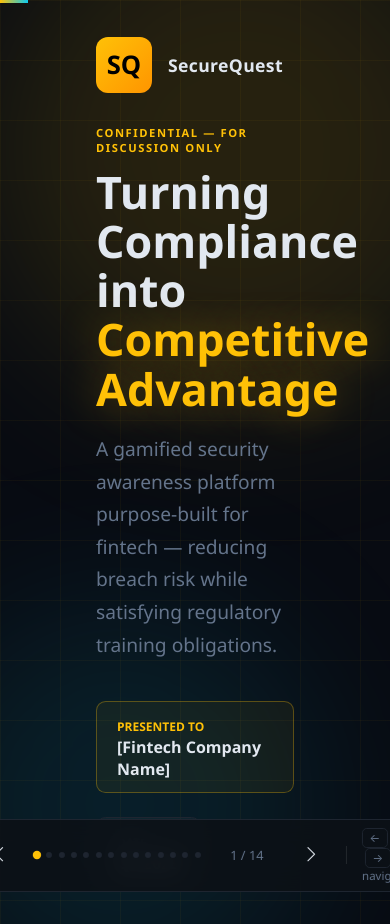
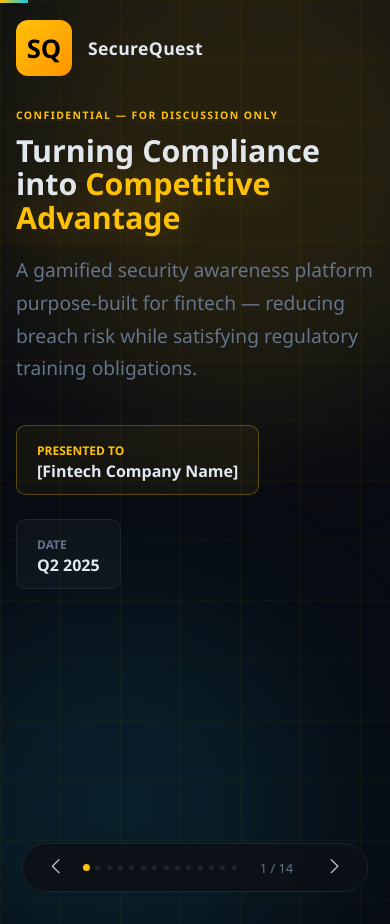
Before and after one commit to AdejoPhoenix/secureQuest, a Flask app: page /pitch in a window 390 px wide. Run offline with Flask 3, Linux system fonts and the light colour scheme.

Commit message:
Make pitch page fully responsive at all screen sizes
- Add .g2/.g3/.g4/.g5 CSS grid classes to all 13 inline-grid containers
  so media queries can override grid-template-columns with !important
- @media ≤900px: reduce slide padding, collapse g4→2-col, g5→3-col
- @media ≤576px: minimal padding (1.25rem/1rem), overflow-y:auto on
  slides so tall content scrolls instead of clipping; collapse g2/g3→1-col,
  g4/g5→2-col; shrink hero/title font sizes via clamp
- Add .stat-strip class to slide-7 stat bar so it wraps on mobile;
  add .stat-strip-sep to vertical dividers so they hide when wrapped
- Add .nav-hint/.nav-sep to keyboard shortcut hint in nav bar to hide
  it on touch devices where it's irrelevant
- .timeline wraps on mobile; .tl-step connector lines hidden when wrapped

Co-Authored-By: Claude Sonnet 4.6 <noreply@anthropic.com>

```diff
--- a/frontend/app/templates/pitch.html
+++ b/frontend/app/templates/pitch.html
@@ -182,6 +182,55 @@ h3.sub   { font-size: clamp(1.1rem, 2vw, 1.5rem); font-weight: 600; line-height:
 
 /* ── Keyboard hint ────────────────────────────────────────────────── */
 .kbd { display: inline-block; padding: .1rem .4rem; border: 1px solid var(--sq-border); border-radius: .3rem; font-size: .7rem; color: var(--sq-muted); }
+
+/* ══════════════════════════════════════════════════════════════════
+   RESPONSIVE — tablet ≤ 900px  ·  mobile ≤ 576px
+════════════════════════════════════════════════════════════════════ */
+
+/* Grid shorthand classes — applied in HTML; breakpoints override via !important */
+
+@media (max-width: 900px) {
+  .slide { padding: 2.5rem 3rem 5rem; }
+  .g4    { grid-template-columns: 1fr 1fr !important; }
+  .g5    { grid-template-columns: repeat(3, 1fr) !important; }
+}
+
+@media (max-width: 576px) {
+  .slide {
+    padding: 1.25rem 1rem 5.5rem;
+    align-items: flex-start;
+    overflow-y: auto;
+  }
+  h1.hero  { font-size: clamp(1.9rem, 7vw, 2.8rem); }
+  h2.title { font-size: clamp(1.5rem, 6vw, 2rem);   }
+  h3.sub   { font-size: 1rem; }
+  .label   { font-size: .65rem; }
+
+  /* All multi-col grids collapse */
+  .g2, .g3 { grid-template-columns: 1fr !important; }
+  .g4, .g5 { grid-template-columns: 1fr 1fr !important; }
+
+  /* Stat strip (slide 7) wraps */
+  .stat-strip {
+    flex-wrap: wrap !important;
+    gap: .75rem !important;
+    justify-content: center !important;
+    padding: 1rem !important;
+  }
+  .stat-strip > div { flex: 1 1 40%; }
+  .stat-strip-sep   { display: none; }
+
+  /* Deployment timeline wraps */
+  .timeline         { flex-wrap: wrap; justify-content: center; }
+  .tl-step          { flex: 0 0 30%; min-width: 64px; margin-bottom: .5rem; }
+  .tl-step::before  { display: none; }
+
+  /* Nav bar — hide keyboard hint, shrink dots */
+  .nav-hint         { display: none; }
+  .nav-sep          { display: none; }
+  .dot              { width: 5px; height: 5px; }
+  .nav-bar          { padding: .4rem .9rem; gap: .6rem; }
+}
 </style>
 </head>
 <body>
@@ -783,8 +832,8 @@ h3.sub   { font-size: clamp(1.1rem, 2vw, 1.5rem); font-weight: 600; line-height:
   <div class="slide-dots" id="dots"></div>
   <span class="slide-counter" id="counter">1 / 14</span>
   <button class="nav-btn" onclick="next()" title="Next"><i class="bi bi-chevron-right"></i></button>
-  <span style="width:1px;height:18px;background:rgba(255,255,255,.1)"></span>
-  <span style="font-size:.72rem;color:var(--sq-muted)"><span class="kbd">←</span><span class="kbd" style="margin:0 .2rem">→</span> to navigate</span>
+  <span class="nav-sep" style="width:1px;height:18px;background:rgba(255,255,255,.1)"></span>
+  <span class="nav-hint" style="font-size:.72rem;color:var(--sq-muted)"><span class="kbd">←</span><span class="kbd" style="margin:0 .2rem">→</span> to navigate</span>
 </div>
 
 <script>
```
Also changed, not shown: other parts of frontend/app/templates/pitch.html (+17 -17 lines).
